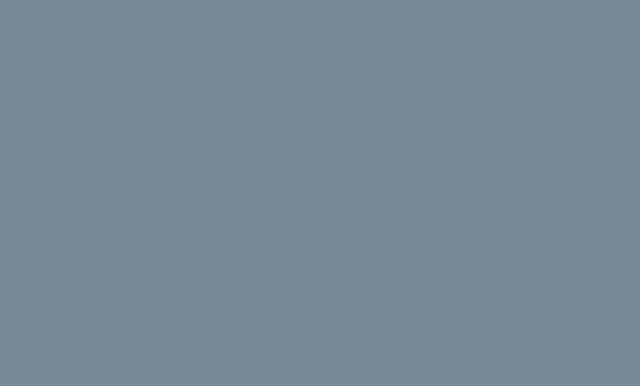
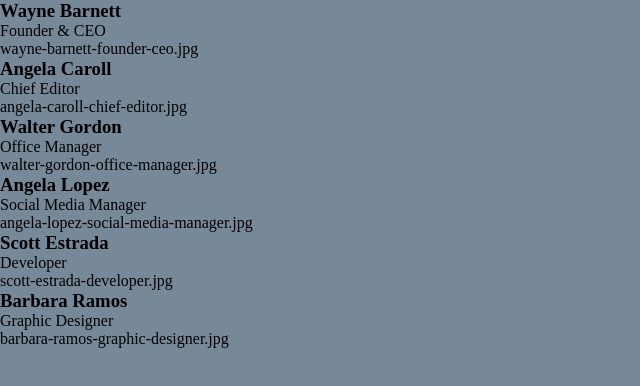
Before and after one commit to MarioBroi/js-our-team, a plain HTML site: page index.html in a window 1280 px wide. Shown: the whole page, without its empty margins (0-640 px from the left). Drawn offline with Linux system fonts and the light colour scheme.

Commit message:
edit for cycle and add result strings in DOM

```diff
--- a/assets/js/main.js
+++ b/assets/js/main.js
@@ -36,8 +36,16 @@ const team = [
 
 //console.log(team); //Array with the team elements
 
+const infoStrings = document.querySelector('.site-main');
+
 //- Create a console log with the following info inside a loop to print all the info one by one
-for (let key in team) {
-    console.log(team[key]); // key contained in object team
+for (let i = 0; i < team.length; i++) {
+    const member = team[i];
+    console.log(member.name, member.role, member.image);
 
-}
+    //- Print the same informations obtained before on the DOM as strings
+    const markup = `<h3>${member.name}</h3><p>${member.role}</p><div>${member.image}</div>`
+
+    infoStrings.insertAdjacentHTML('beforeend', markup);
+
+};
--- a/index.html
+++ b/index.html
@@ -9,6 +9,10 @@
 </head>
 
 <body>
+    <main class="site-main">
+
+    </main>
+    <!-- /.site-main -->
 
     <script src="./assets/js/main.js"></script>
 </body>
```
Also changed, not shown: 1 other file.
